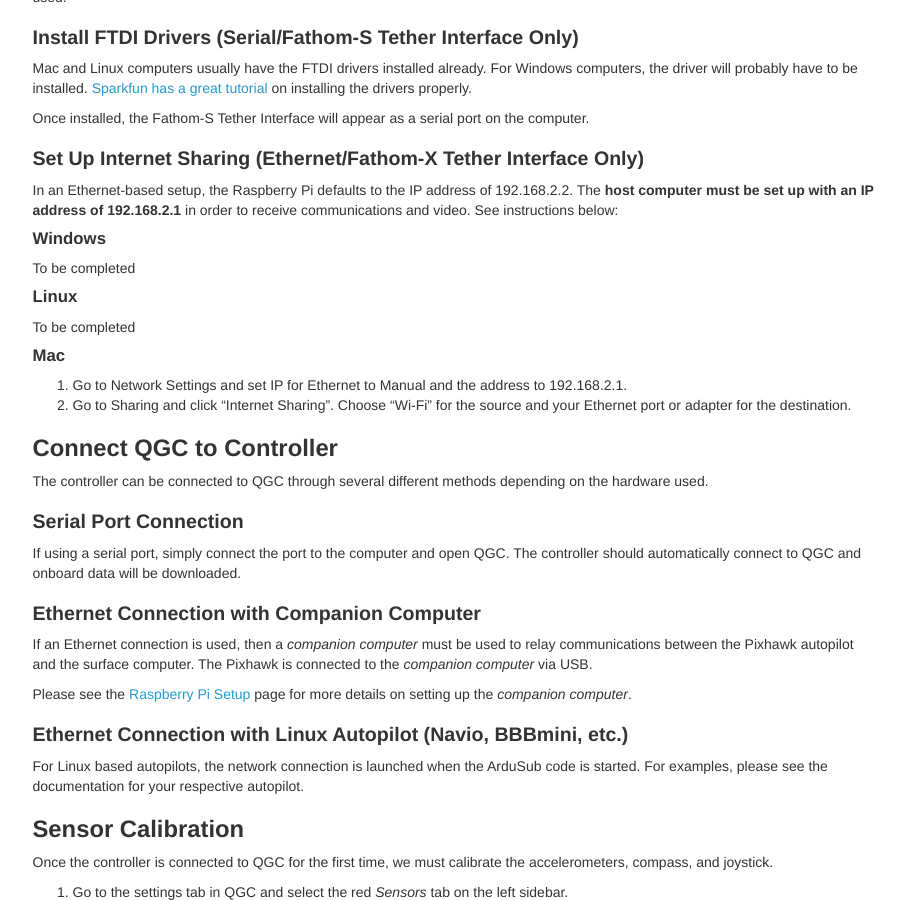
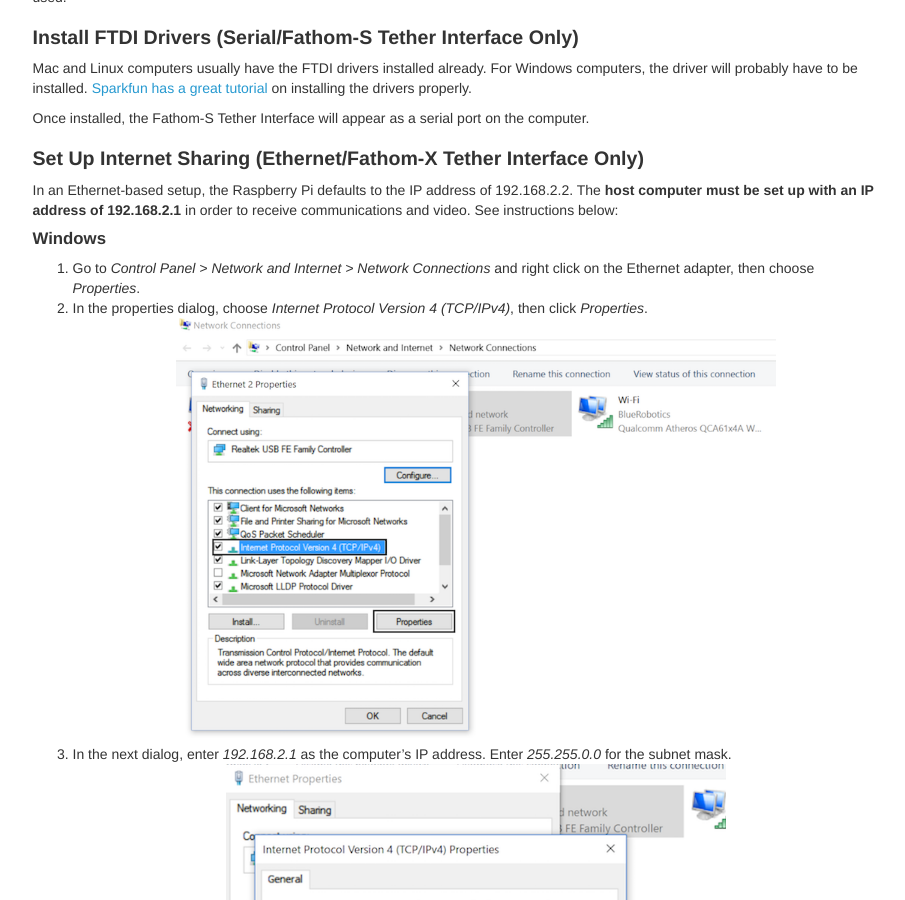
Before and after one commit to bluerobotics/retired-ardusub-docs, a Jekyll site: the page built from pages/initial-setup.md, in a window 1280 px wide and 900 px high, scrolled down 2928 px. Shown: the whole window, without its empty margins (330-1235 px from the left). Built offline with Jekyll 4.4.1, drawn with Linux system fonts in a browser that asks for light colours; nearby versions of some CDN libraries; some web fonts are replaced; comment, search, counter and statistics services are not loaded.

Commit message:
Add windows setup instructions.

```diff
--- a/pages/initial-setup.md
+++ b/pages/initial-setup.md
@@ -115,7 +115,11 @@ In an Ethernet-based setup, the Raspberry Pi defaults to the IP address of 192.1
 
 #### Windows
 
-To be completed
+1. Go to *Control Panel > Network and Internet > Network Connections* and right click on the Ethernet adapter, then choose *Properties*.
+2. In the properties dialog, choose *Internet Protocol Version 4 (TCP/IPv4)*, then click *Properties*.
+<img src="/images/qgc/win/windows-properties-window.png" class="img-responsive img-center" style="max-width:600px" />
+3. In the next dialog, enter *192.168.2.1* as the computer's IP address. Enter *255.255.0.0* for the subnet mask.
+<img src="/images/qgc/win/windows-ipv4-settings.png" class="img-responsive img-center" style="max-width:500px" />
 
 #### Linux
 
```
Also changed, not shown: images/qgc/win/windows-ipv4-settings.png (added), images/qgc/win/windows-properties-window.png (added), images/qgc/win/windows-wifi-sharing.png (added).
